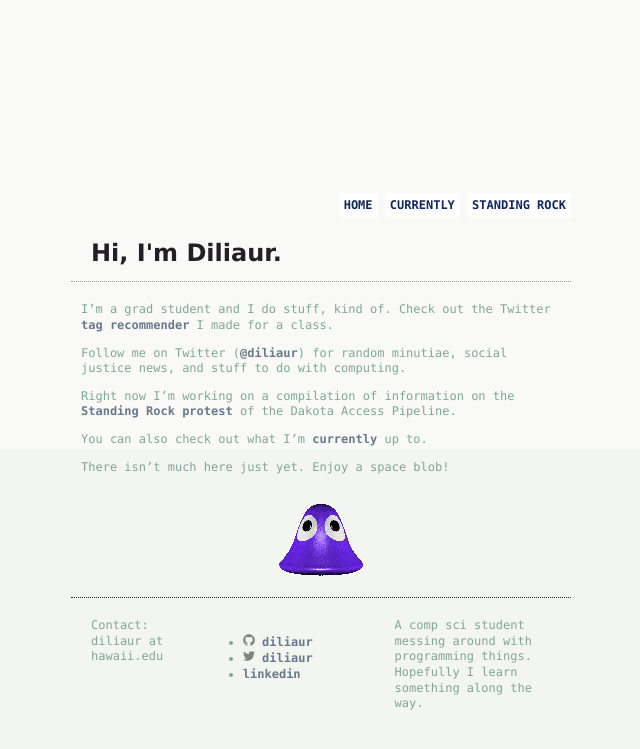
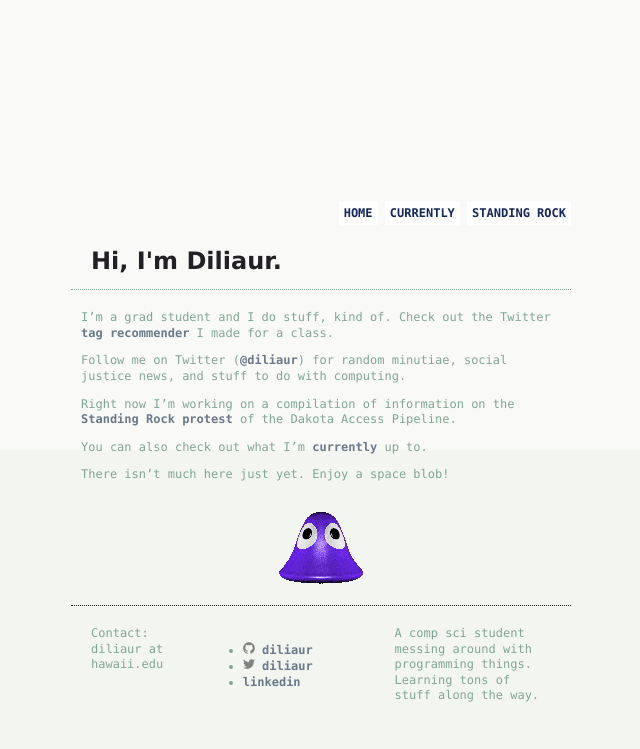
Before and after one commit to diliaur/diliaur.github.io, a Jekyll site: the page built from index.md, in a window 1280 px wide. Shown: the top 749 px of the page, without its empty margins (319-959 px from the left). Built offline with Jekyll 4.4.1, drawn with Linux system fonts in a browser that asks for light colours; nearby versions of some CDN libraries.

```diff
--- a/Gemfile
+++ b/Gemfile
@@ -3,3 +3,4 @@ source "https://rubygems.org"
 
 # gem "rails"
 gem 'jekyll'
+gem 'jekyll-seo-tag'
--- a/_config.yml
+++ b/_config.yml
@@ -3,11 +3,15 @@ title: Diliaur's Homepage
 email: Diliaur@hawaii.edu
 description: > # this means to ignore newlines until "baseurl:"
   A comp sci student messing around with programming things.
-  Hopefully I learn something along the way.
+  Learning tons of stuff along the way.
 baseurl: "" # the subpath of your site, e.g. /blog/
 url: "/diliaur.github.io" # the base hostname & protocol for your site
+author: Diliaur Tellei
 twitter_username: diliaur
 github_username:  diliaur
 
 # Build settings
 markdown: kramdown
+
+gems:
+- jekyll-seo-tag
--- a/_includes/head.html
+++ b/_includes/head.html
@@ -11,4 +11,6 @@
 
     <!-- for social media icons -->
     <link rel="stylesheet" href="//maxcdn.bootstrapcdn.com/font-awesome/4.3.0/css/font-awesome.min.css">
+
+    {% seo %}
 </head>
```
